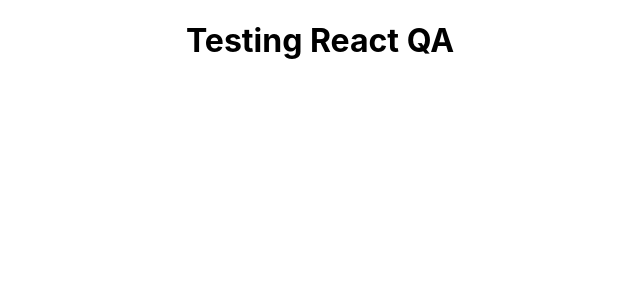
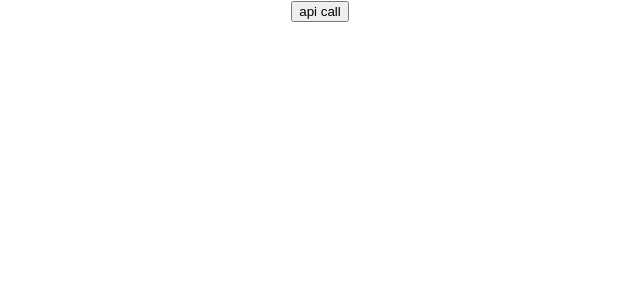
Before and after one commit to webagora/48331-qa-testing-react, a React (Create React App) app: page / in a window 1280 px wide. Shown: the top 300 px of the page, without its empty margins (320-960 px from the left). Built offline with nearby package versions, Linux system fonts and the light colour scheme.

Commit message:
add button and test it works

```diff
--- a/src/App.js
+++ b/src/App.js
@@ -1,12 +1,23 @@
-
+import React from 'react';
 import './App.css';
 
-function App() {
-  return (
-      <div className="App">
-        <h1>Testing React QA </h1>
-      </div>
-  );
+class App extends React.Component {
+  state = {
+    person: null
+  };
+
+  handleClick = () =>{
+    console.log('click');
+  }
+
+  render() {
+    console.log(this.state.person);
+    return (
+        <div className="App">
+          <button onClick ={this.handleClick}>api call</button>
+        </div>
+    );
+  }
 }
 
 export default App;
```
